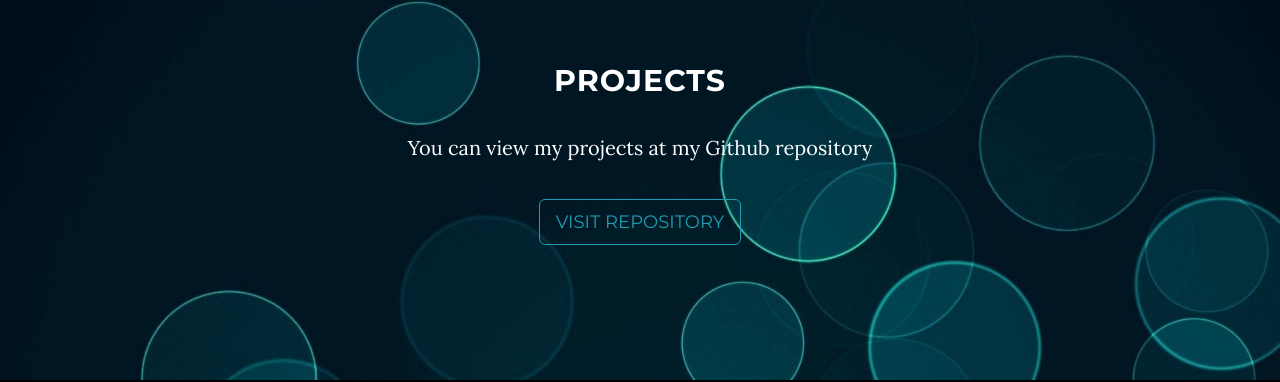
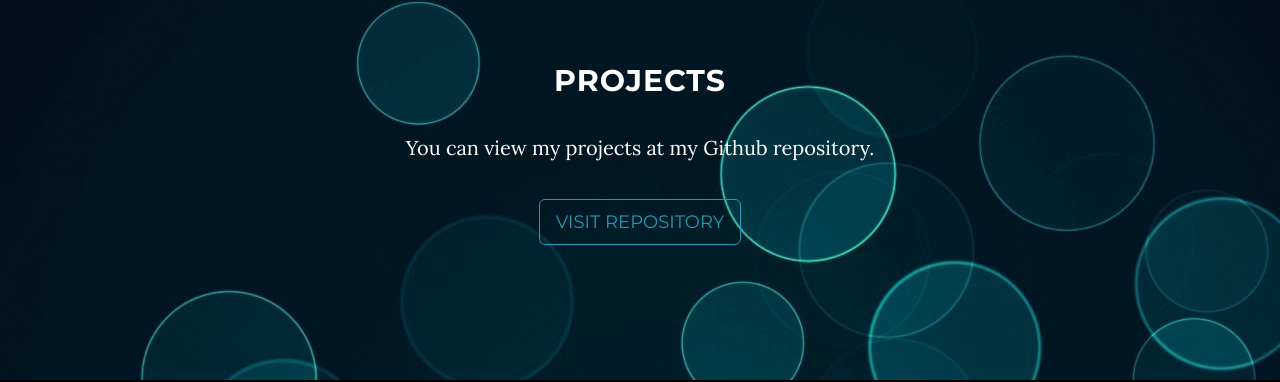
Before and after one commit to Md-Khid/Md-Khid, a Jekyll site: the page built from index.html, in a window 1280 px wide and 900 px high, scrolled down 1858 px. Shown: the part 125-507 px from the top of the window. Built offline with Jekyll 4.4.1, drawn with Linux system fonts in a browser that asks for light colours.

```diff
--- a/_includes/download.html
+++ b/_includes/download.html
@@ -9,7 +9,7 @@
         <div class="container">
           <div class="col-lg-8 col-lg-offset-2">
             <h2>Projects</h2>
-            <p>You can view my projects at my Github repository<p>
+            <p>You can view my projects at my Github repository.<p>
             <a href="http://startbootstrap.com/template-overviews/grayscale/" class="btn btn-default btn-lg">Visit Repository</a> </div>
         </div>
       </div>
```
